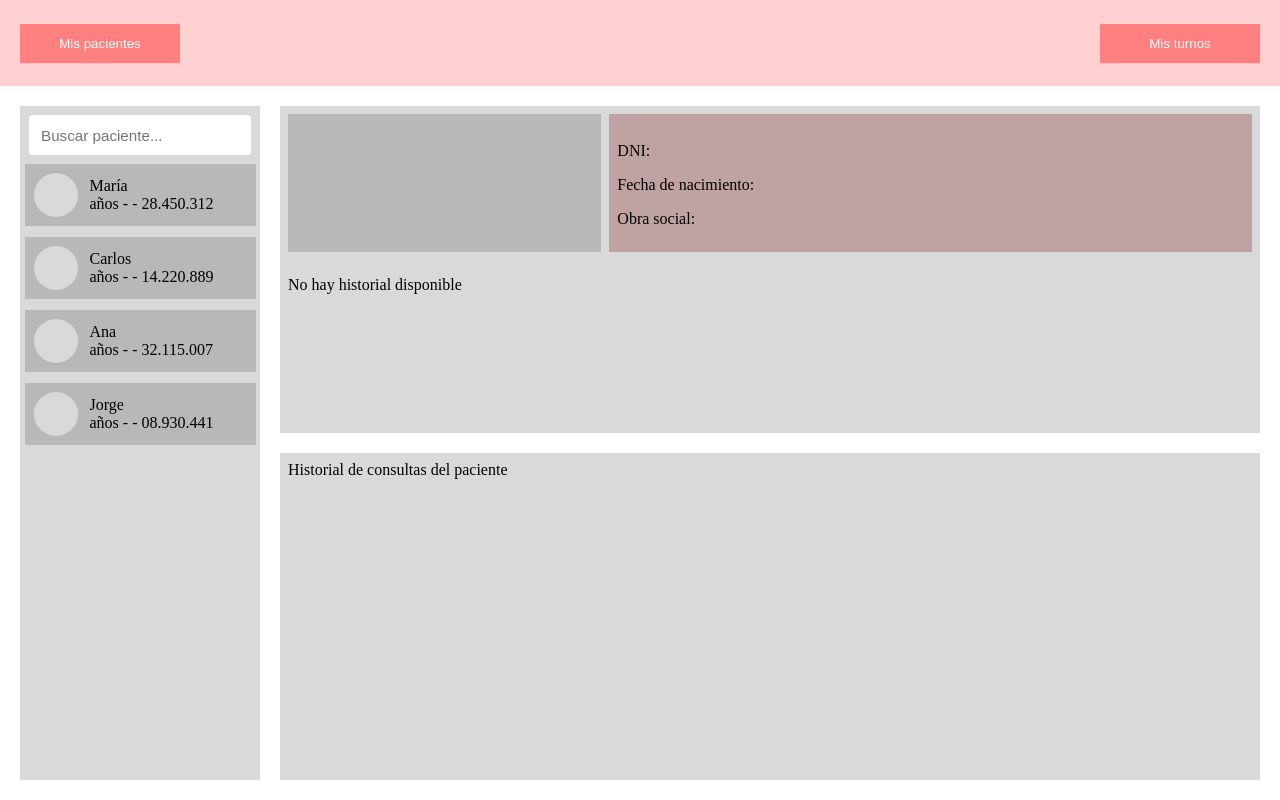
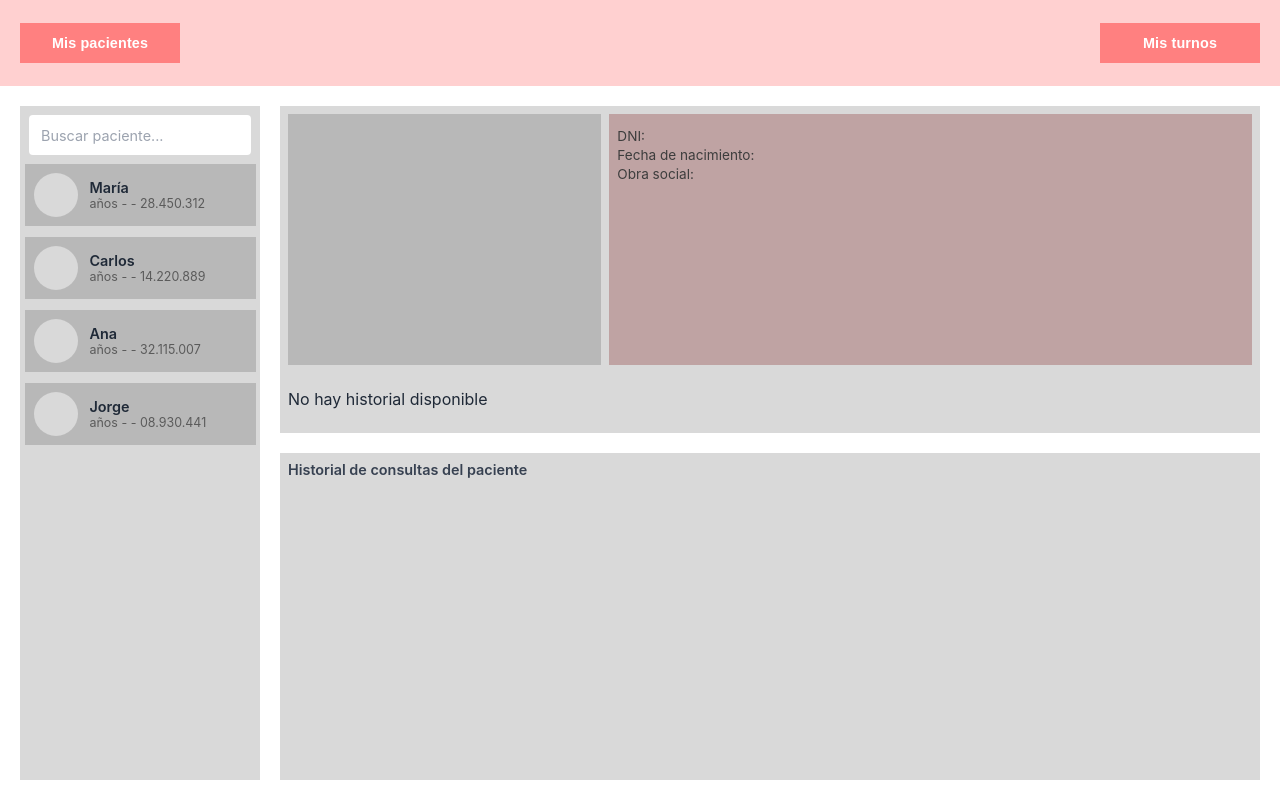
Before and after one commit to FranB2MIL/Proyecto-Pediatria-ver1, a React (Vite) app: page / in a window 1280 px wide. Built offline with nearby package versions, Linux system fonts and the light colour scheme.

Commit message:
feat: fran: implemented new font style for the whole page

```diff
--- a/src/components/historyList/HistoryList.module.css
+++ b/src/components/historyList/HistoryList.module.css
@@ -12,6 +12,9 @@
 
 .title {
   margin: 0;
+  font-size: 0.9rem;
+  font-weight: 600;
+  color: #374151;
 }
 
 .itemsContainer {
--- a/src/components/historyListItem/HistoryListItem.module.css
+++ b/src/components/historyListItem/HistoryListItem.module.css
@@ -6,8 +6,15 @@
 }
 
 .header {
-  margin-bottom: 4px;
+  margin-bottom: 6px;
+}
+
+.header span {
+  font-size: 0.78rem;
   font-weight: 600;
+  color: #7a2e2e;
+  text-transform: uppercase;
+  letter-spacing: 0.03em;
 }
 
 .details {
@@ -18,5 +25,20 @@
 
 .details h3 {
   width: 100%;
+  margin: 0 0 2px;
+  font-size: 1rem;
+  font-weight: 600;
+  color: #2b2b2b;
+}
+
+.details p {
   margin: 0;
+  font-size: 0.85rem;
+  font-weight: 400;
+  color: #3d3d3d;
 }
+
+.details strong {
+  font-weight: 600;
+  color: #2b2b2b;
+}
--- a/src/components/myNavBar/MyNavBar.module.css
+++ b/src/components/myNavBar/MyNavBar.module.css
@@ -17,4 +17,7 @@
   padding: 12px 24px;
   text-align: center;
   cursor: pointer;
+  font-size: 0.9rem;
+  font-weight: 600;
+  letter-spacing: 0.01em;
 }
--- a/src/components/patientCard/PatientCard.module.css
+++ b/src/components/patientCard/PatientCard.module.css
@@ -12,7 +12,9 @@
 .topRow {
   display: flex;
   gap: 8px;
+  flex-grow: 1;
   flex-shrink: 0;
+  flex-basis: auto;
 }
 
 .avatarBlock {
@@ -27,6 +29,20 @@
   box-sizing: border-box;
 }
 
+.infoBlock h2 {
+  margin: 0 0 6px;
+  font-size: 1.15rem;
+  font-weight: 600;
+  color: #2b2b2b;
+}
+
+.infoBlock p {
+  margin: 3px 0;
+  font-size: 0.85rem;
+  font-weight: 400;
+  color: #3d3d3d;
+}
+
 .summaryStrip {
   flex-shrink: 0;
 }
--- a/src/components/patientItem/PatientListItem.module.css
+++ b/src/components/patientItem/PatientListItem.module.css
@@ -26,3 +26,15 @@
 .details {
   margin: 0;
 }
+
+.name {
+  font-size: 0.9rem;
+  font-weight: 600;
+  color: #1f2937;
+}
+
+.details {
+  font-size: 0.78rem;
+  font-weight: 400;
+  color: #5b5b5b;
+}
--- a/src/components/patientList/PatientList.module.css
+++ b/src/components/patientList/PatientList.module.css
@@ -25,8 +25,13 @@
   border: none;
   border-radius: 4px;
   background: #fff;
-  font-size: 0.95rem;
-  color: #333;
+  font-size: 0.9rem;
+  font-family: inherit;
+  color: #1f2937;
+}
+
+.searchInput::placeholder {
+  color: #9ca3af;
 }
 /*Fin SearchBar*/
 
--- a/src/index.css
+++ b/src/index.css
@@ -20,4 +20,7 @@
 
 body {
   margin: 0;
+  font-family: -apple-system, BlinkMacSystemFont, "Segoe UI", Roboto, Helvetica, Arial, sans-serif;
+  color: #1f2937;
+  -webkit-font-smoothing: antialiased;
 }
```
